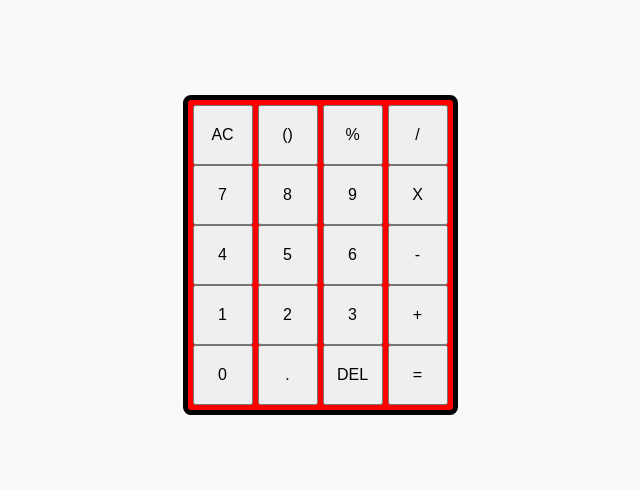
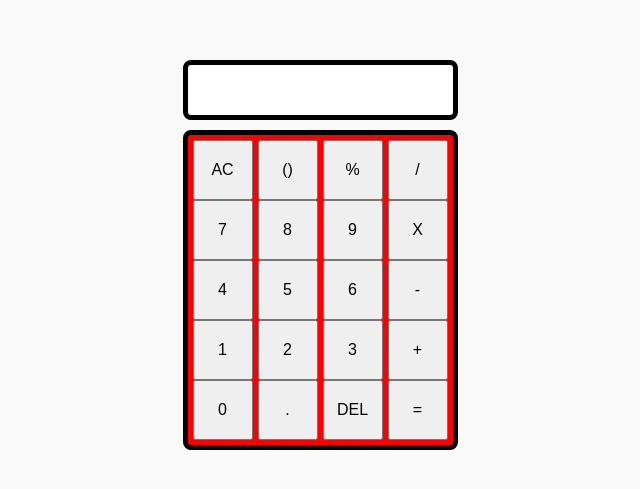
Before and after one commit to ffrancisco1984jr/calculator, a plain HTML site: page index.html in a window 1280 px wide. Shown: the part 145-634 px from the top of the page, without its empty margins (320-960 px from the left). Drawn offline with Linux system fonts and the light colour scheme.

Commit message:
style: round display corners and style display borders

```diff
--- a/style.css
+++ b/style.css
@@ -10,6 +10,15 @@ body {
     justify-content: center;
     align-items: center;
     min-height: 100vh;
+}
+
+.calculator-display {
+    min-height: 60px;
+    border: 5px solid black;
+    margin-bottom: 10px;
+    background-color: white;
+    padding: 10px;
+    border-radius: 8px;
 }
 
 .calculator-buttons {
```
